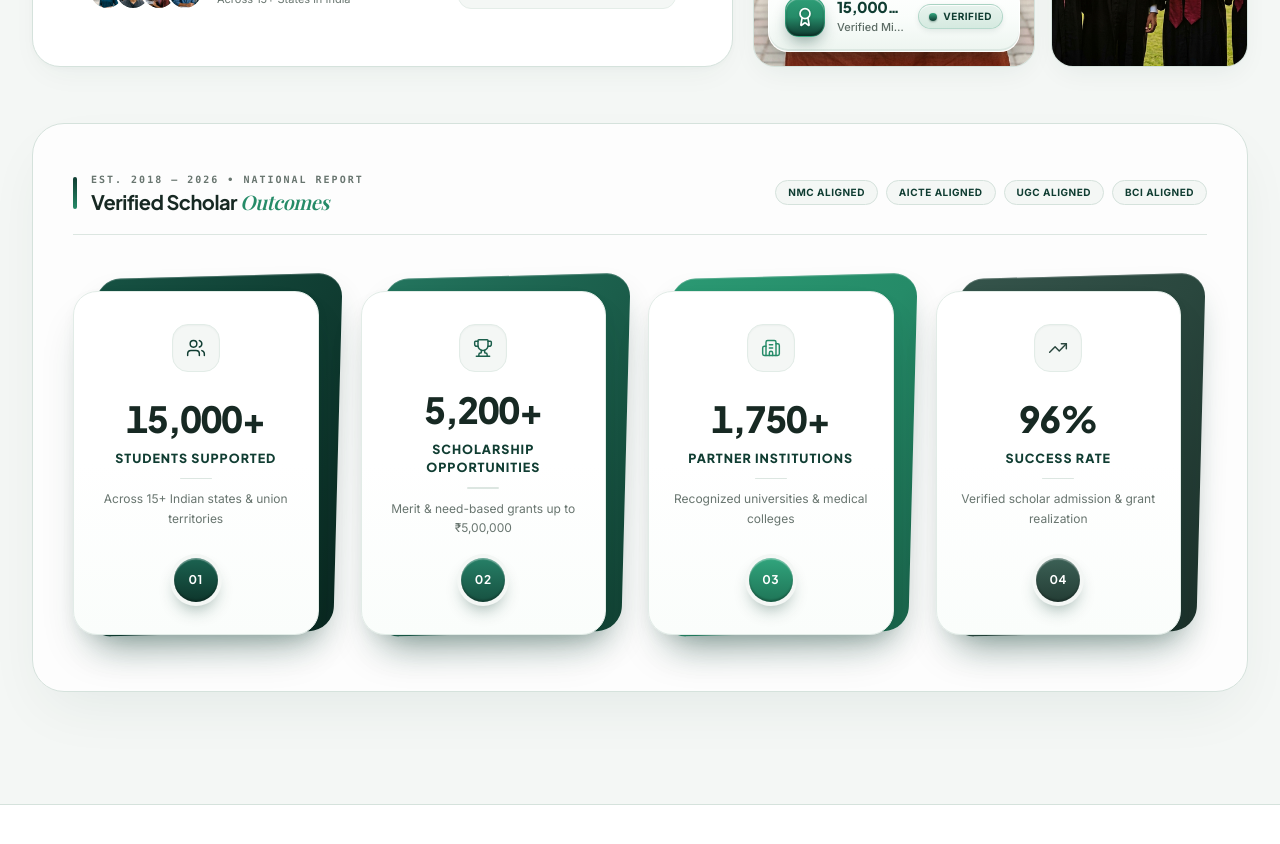
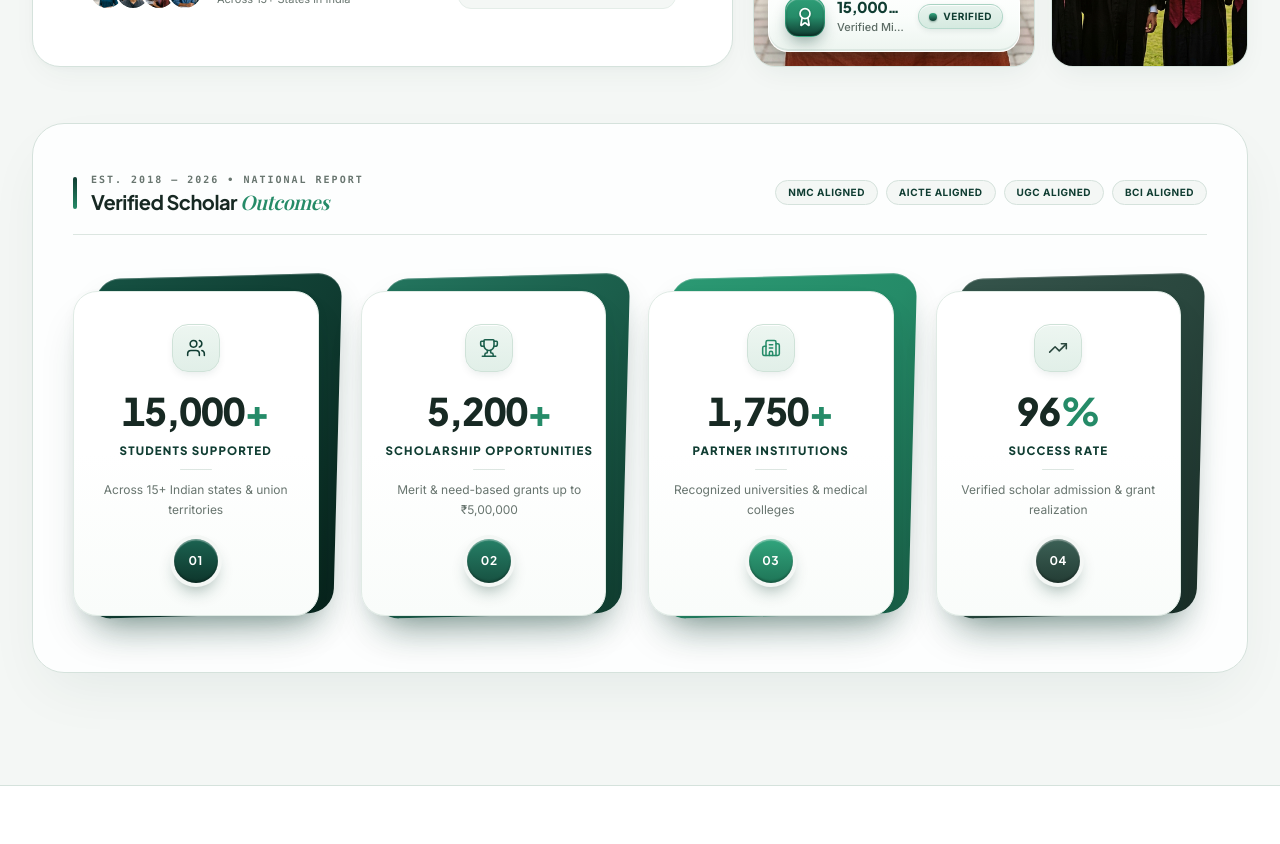
Before and after one commit to mannbond007/milestone, a Next.js app: page / in a window 1280 px wide. Shown: the part 660-1504 px from the top of the page. Built offline with nearby package versions, Linux system fonts and the light colour scheme; no server answers.

Commit message:
Align statistics card baselines and refine 3D icon pills

```diff
--- a/src/components/home/statistics-section.tsx
+++ b/src/components/home/statistics-section.tsx
@@ -16,7 +16,7 @@ export function StatisticsSection() {
       label: t("homeStats.students", "Students Supported"),
       subtext: "Across 15+ Indian states & union territories",
       icon: Users,
-      backingGradient: "bg-gradient-to-br from-[#165243] via-[#103D32] to-[#0A2720]",
+      backingGradient: "bg-gradient-to-br from-[#165243] via-[#103D32] to-[#08221B]",
       badgeGradient: "bg-gradient-to-b from-[#1B6351] to-[#0E362C]",
       iconColor: "text-[#103D32] dark:text-[#34A880]",
     },
@@ -24,10 +24,10 @@ export function StatisticsSection() {
       num: "02",
       value: 5200,
       suffix: "+",
-      label: t("homeStats.scholarships", "Scholarship Opportunities"),
+      label: t("homeStats.scholarships", "Scholarships Awarded"),
       subtext: "Merit & need-based grants up to ₹5,00,000",
       icon: Trophy,
-      backingGradient: "bg-gradient-to-br from-[#23755E] via-[#1B5E4B] to-[#124234]",
+      backingGradient: "bg-gradient-to-br from-[#23755E] via-[#1B5E4B] to-[#113D30]",
       badgeGradient: "bg-gradient-to-b from-[#268067] to-[#175141]",
       iconColor: "text-[#1B5E4B] dark:text-[#34A880]",
     },
@@ -38,7 +38,7 @@ export function StatisticsSection() {
       label: t("homeStats.institutions", "Partner Institutions"),
       subtext: "Recognized universities & medical colleges",
       icon: Building2,
-      backingGradient: "bg-gradient-to-br from-[#2B9973] via-[#258B68] to-[#1A634A]",
+      backingGradient: "bg-gradient-to-br from-[#2B9973] via-[#258B68] to-[#195E46]",
       badgeGradient: "bg-gradient-to-b from-[#31A57D] to-[#1F7557]",
       iconColor: "text-[#258B68] dark:text-[#34A880]",
     },
@@ -49,7 +49,7 @@ export function StatisticsSection() {
       label: t("homeStats.successRate", "Success Rate"),
       subtext: "Verified scholar admission & grant realization",
       icon: TrendingUp,
-      backingGradient: "bg-gradient-to-br from-[#35544B] via-[#2A473E] to-[#1C302A]",
+      backingGradient: "bg-gradient-to-br from-[#35544B] via-[#2A473E] to-[#1A2D27]",
       badgeGradient: "bg-gradient-to-b from-[#3C6156] to-[#243D35]",
       iconColor: "text-[#2A473E] dark:text-[#34A880]",
     },
@@ -64,7 +64,7 @@ export function StatisticsSection() {
       <div className="max-w-7xl mx-auto px-4 sm:px-6 lg:px-8">
         <ScrollReveal>
           {/* Outer Architectural Container */}
-          <div className="rounded-[32px] bg-white/80 dark:bg-[#111E1A]/85 border border-[#D5E2DC] dark:border-[#21362E] px-5 py-8 sm:px-8 sm:py-10 lg:px-10 lg:py-12 shadow-[0_24px_60px_-15px_rgba(16,61,50,0.08)]">
+          <div className="rounded-[32px] bg-white/85 dark:bg-[#111E1A]/90 border border-[#D5E2DC] dark:border-[#21362E] px-5 py-8 sm:px-8 sm:py-10 lg:px-10 lg:py-12 shadow-[0_24px_60px_-15px_rgba(16,61,50,0.08)]">
             {/* Editorial Impact Header Bar */}
             <div className="mb-11 flex flex-col sm:flex-row sm:items-center justify-between gap-4 pb-5 border-b border-[#DCE6E1] dark:border-[#21362E]">
               <div className="flex items-center gap-3.5">
@@ -98,12 +98,12 @@ export function StatisticsSection() {
             </div>
 
             {/* 4-Column Layered 3D Perspective Card Grid */}
-            <div className="grid grid-cols-1 sm:grid-cols-2 lg:grid-cols-4 gap-9 lg:gap-7 pr-2 sm:pr-3">
+            <div className="grid grid-cols-1 sm:grid-cols-2 lg:grid-cols-4 gap-8 lg:gap-7 pr-2 sm:pr-3">
               {stats.map((stat, idx) => {
                 const Icon = stat.icon;
                 return (
                   <div key={idx} className="group relative pt-3 pr-3.5 pb-2">
-                    {/* More Pronounced Angled & Tilted Backing Plate */}
+                    {/* Angled & Tilted 3D Backing Plate */}
                     <div
                       className={`
                         absolute top-0 right-0 bottom-1.5 left-3.5
@@ -111,42 +111,48 @@ export function StatisticsSection() {
                         -skew-y-3 rotate-[1.5deg] origin-bottom-left
                         transition-all duration-300 ease-out
                         group-hover:translate-x-1 group-hover:-translate-y-1 group-hover:rotate-[2.2deg]
-                        shadow-[0_18px_34px_-12px_rgba(16,61,50,0.42),inset_0_1px_0_rgba(255,255,255,0.2)]
+                        shadow-[0_18px_34px_-12px_rgba(16,61,50,0.42),inset_0_1px_0_rgba(255,255,255,0.22)]
                       `}
                       aria-hidden="true"
                     />
 
-                    {/* Crisp Foreground White Card with Subtle Counter-Tilt */}
+                    {/* Crisp Foreground White Card — Exact Uniform Baseline Alignment */}
                     <div
                       className="
                         relative z-10 h-full
-                        rounded-[24px] bg-gradient-to-b from-white via-white to-[#FAFDFB]
+                        rounded-[24px] bg-gradient-to-b from-white via-white to-[#F9FCFA]
                         dark:from-[#15251F] dark:via-[#12201B] dark:to-[#0F1B17]
-                        border border-[#E2ECE7] dark:border-[#263F36]
+                        border border-[#E0EBE5] dark:border-[#263F36]
                         px-6 py-7 sm:px-6 sm:py-8
-                        flex flex-col items-center text-center justify-between
-                        min-h-[268px]
+                        grid grid-rows-[auto_1fr_auto] items-center text-center justify-items-center
+                        min-h-[272px]
                         shadow-[0_24px_46px_-14px_rgba(16,61,50,0.20),0_6px_16px_-4px_rgba(16,61,50,0.08),inset_0_1.5px_0_rgba(255,255,255,0.95)]
                         dark:shadow-[0_24px_46px_-14px_rgba(0,0,0,0.6),inset_0_1px_0_rgba(255,255,255,0.08)]
                         transition-transform duration-300 ease-out
                         group-hover:-translate-y-1.5
                       "
                     >
-                      {/* Top Minimalist Icon with Soft Ring */}
-                      <div className="flex items-center justify-center w-12 h-12 rounded-2xl bg-[#F4F7F5] dark:bg-[#0D1814] border border-[#E2ECE7] dark:border-[#263F36] shadow-[inset_0_1px_2px_rgba(16,61,50,0.04)]">
-                        <Icon className={`w-5 h-5 stroke-[1.75] ${stat.iconColor}`} />
+                      {/* Top Sculpted Emerald-Tinted Icon Tile */}
+                      <div className="flex items-center justify-center w-12 h-12 rounded-2xl bg-gradient-to-b from-[#EDF6F1] to-[#E1EFE8] dark:from-[#1A2F27] dark:to-[#12221C] border border-[#CFE2D8] dark:border-[#2A453B] shadow-[0_4px_10px_-3px_rgba(16,61,50,0.12),inset_0_1px_0_rgba(255,255,255,0.9)] dark:shadow-none">
+                        <Icon className={`w-5 h-5 stroke-[1.85] ${stat.iconColor}`} />
                       </div>
 
-                      {/* Center Metric & Copy */}
-                      <div className="my-5 w-full">
-                        <div className="font-heading text-3xl sm:text-[36px] font-extrabold tracking-[-0.03em] text-[#172923] dark:text-[#F2F7F5] leading-none">
-                          <AnimatedCounter value={stat.value} suffix={stat.suffix} />
+                      {/* Center Metric & Copy — Locked Vertical Rhythm */}
+                      <div className="my-5 w-full flex flex-col items-center">
+                        <div className="font-heading text-[34px] sm:text-[38px] font-extrabold tracking-[-0.03em] text-[#172923] dark:text-[#F2F7F5] leading-none tabular-nums">
+                          <AnimatedCounter value={stat.value} />
+                          <span className="text-[#258B68] dark:text-[#34A880]">
+                            {stat.suffix}
+                          </span>
                         </div>
-                        <h3 className="mt-3 font-heading text-[12.5px] font-extrabold uppercase tracking-[0.08em] text-[#103D32] dark:text-[#34A880]">
+
+                        <h3 className="mt-3 font-heading text-[11.5px] font-extrabold uppercase tracking-[0.1em] text-[#103D32] dark:text-[#34A880] whitespace-nowrap">
                           {stat.label}
                         </h3>
+
                         <div className="w-8 h-[1.5px] bg-[#DCE6E1] dark:bg-[#263F36] mx-auto my-2.5 rounded-full" />
-                        <p className="text-xs text-[#68756F] dark:text-[#9BB0A8] leading-relaxed max-w-[205px] mx-auto">
+
+                        <p className="text-xs text-[#68756F] dark:text-[#9BB0A8] leading-relaxed max-w-[205px] min-h-[38px] flex items-start justify-center">
                           {stat.subtext}
                         </p>
                       </div>
```
